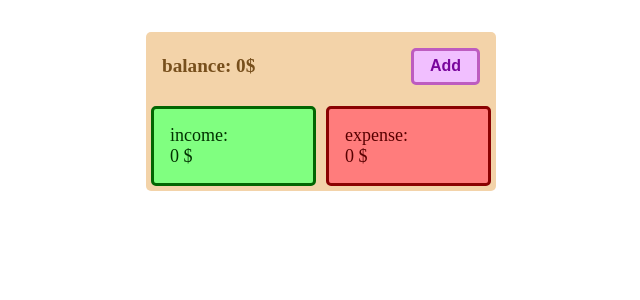
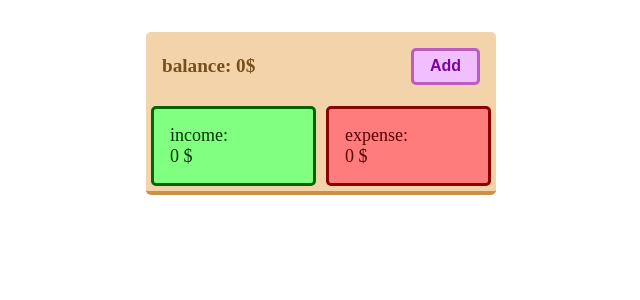
Before and after one commit to sinaGh-cyber/expense-tracker, a React (Create React App) app: page / in a window 1280 px wide. Shown: the top 300 px of the page, without its empty margins (319-959 px from the left). Built offline with nearby package versions, Linux system fonts and the light colour scheme.

Commit message:
styling: TransactionOverView

```diff
--- a/src/components/transactionOverView/transactionOverView.module.scss
+++ b/src/components/transactionOverView/transactionOverView.module.scss
@@ -3,6 +3,7 @@
   background-color: rgb(243, 211, 169);
   border-radius: 5px;
   margin-top: 2rem;
+  border-bottom: solid rgb(202, 145, 71) 4px;
 }
 
 .info {
```
